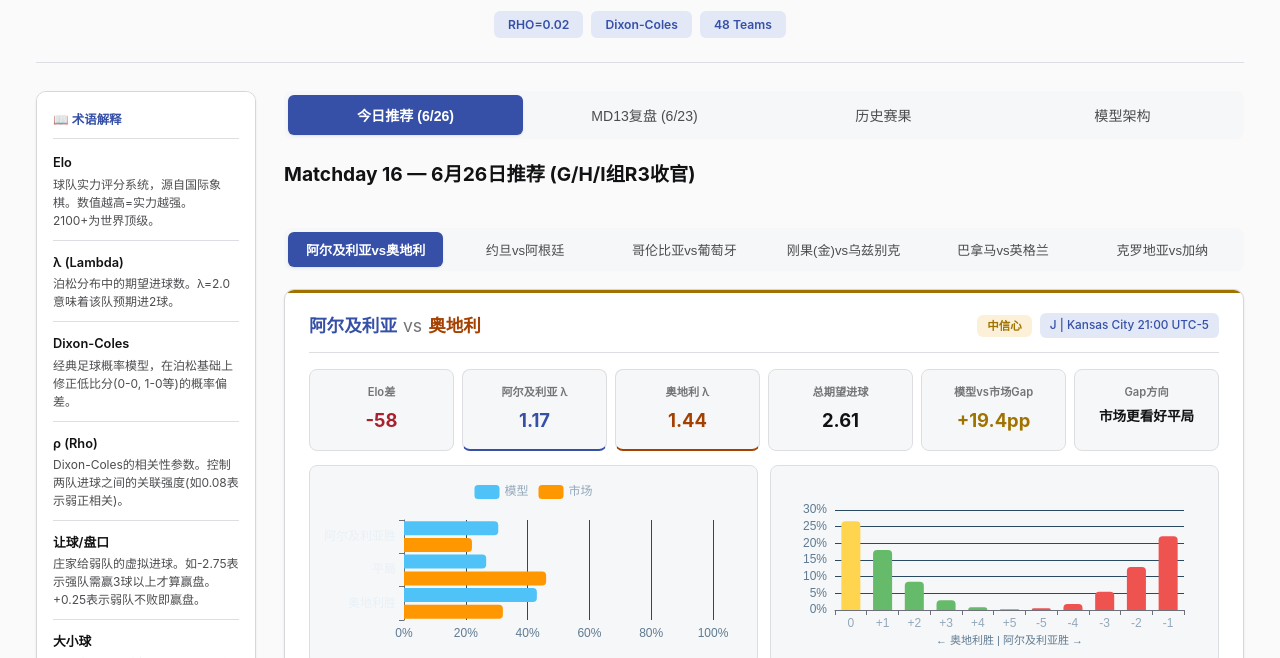
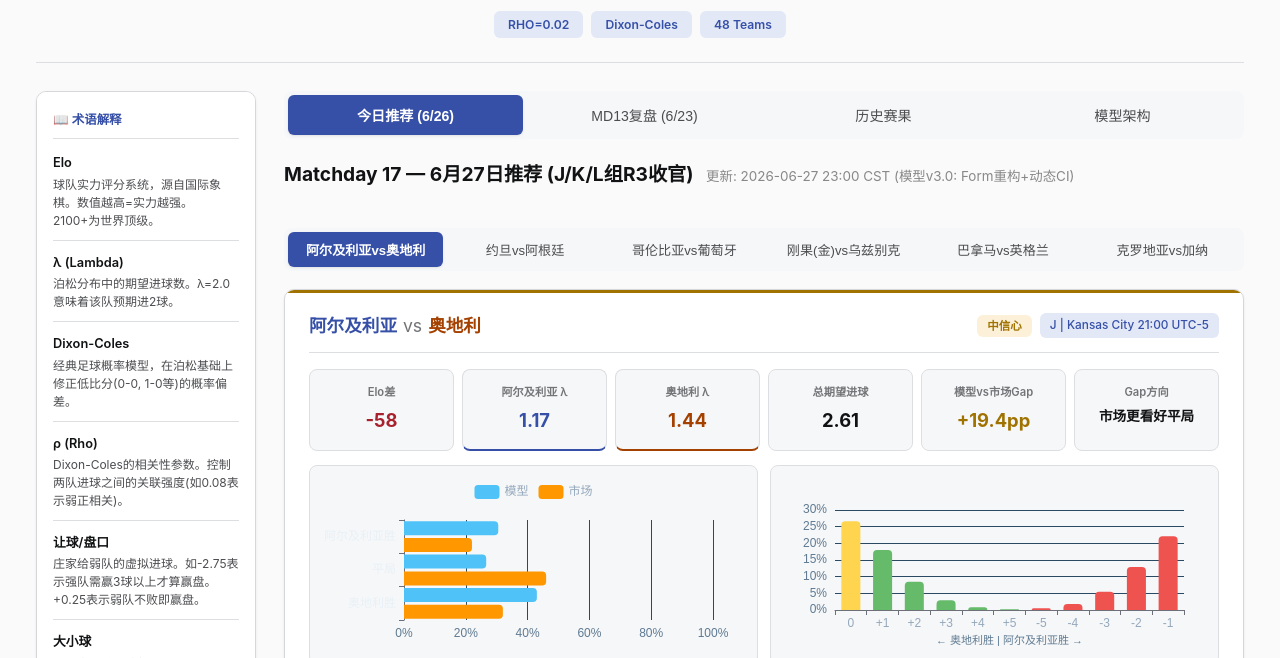
Before and after one commit to ChandlerTian/worldCup, a website built with Vite: page index.html in a window 1280 px wide. Shown: the part 142-800 px from the top of the page. Built offline with nearby package versions, Linux system fonts and the light colour scheme.

Commit message:
feat: 更新世界杯预测至比赛日17，增加更新时间展示 - 更新比赛日信息至6月27日J/K/L组收官 - 添加更新时间导出与页面展示 - 重新打包构建生产版本

```diff
--- a/index.html
+++ b/index.html
@@ -84,7 +84,7 @@
 
         <section id="tab-today" class="tab-content active">
             <div class="section-title-row">
-                <h2 class="section-header">Matchday 16 — 6月26日推荐 (G/H/I组R3收官)</h2>
+                <h2 class="section-header">Matchday 17 — 6月27日推荐 (J/K/L组R3收官) <span id="update-time" style="font-size:0.7em;font-weight:400;color:#888;margin-left:8px;"></span></h2>
             </div>
             <!-- Match Sub-tabs -->
             <div class="match-tabs">
--- a/src/data/today-predictions.ts
+++ b/src/data/today-predictions.ts
@@ -5,6 +5,7 @@ import type { MatchPrediction, GoalDistribution, TournamentStats, CommercialAnal
 // J组: 阿根廷锁定#1(死球), 阿尔及利亚vs奥地利=赢者出线
 // K组: 哥伦比亚6分锁头名, 葡萄牙4分vs刚果(金)/乌兹别克争夺出线
 // L组: 英格兰/加纳4分→平局即出线, 克罗地亚3分MUST-WIN
+export const lastUpdated = '2026-06-27 23:00 CST (模型v3.0: Form重构+动态CI)'
 export const todayPredictions: MatchPrediction[] = [
 
   // ==================== 1. 阿尔及利亚 vs 奥地利 (J组R3) ====================
--- a/src/main.ts
+++ b/src/main.ts
@@ -1,5 +1,5 @@
 import { matchResults, modelVsActualDay19, modelVsActualDay20, modelVsActualDay21, modelArchitecture } from './data/matches'
-import { todayPredictions, goalDistributions, commercialAnalyses } from './data/today-predictions'
+import { todayPredictions, goalDistributions, commercialAnalyses, lastUpdated } from './data/today-predictions'
 import { renderProbComparison, renderGoalDiffChart, renderGoalsTrend } from './charts/index'
 import type { MatchResult, ModelVsActual as MVA } from './types'
 import type { ECharts } from 'echarts'
@@ -464,6 +464,10 @@ function renderRecap(): void {
 }
 
 document.addEventListener('DOMContentLoaded', () => {
+  // Set update timestamp
+  const el = document.getElementById('update-time')
+  if (el) el.textContent = `更新: ${lastUpdated}`
+
   renderTodayMatch(0)
   renderHistory()
   renderModelArchitecture()
```
Also changed, not shown: dist/index.html.
